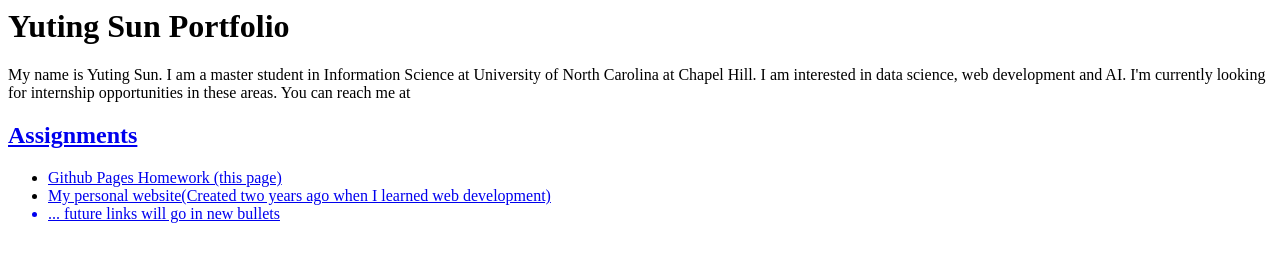
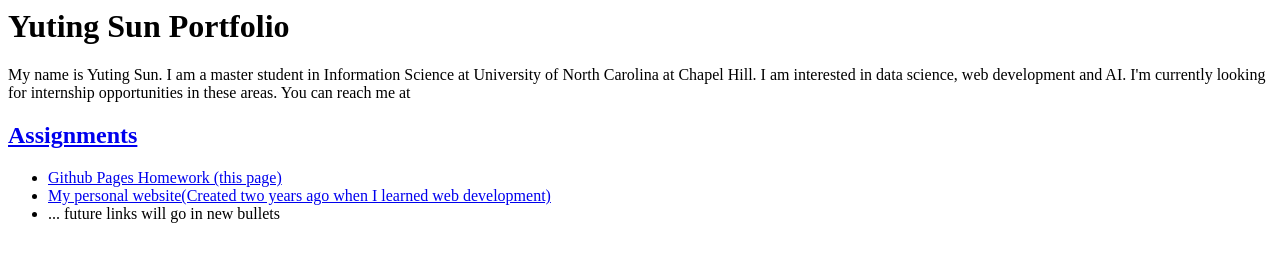
Before and after one commit to Yuting66621/yuting_portfolio, a plain HTML site: page index.html in a window 1280 px wide. Drawn offline with Linux system fonts and the light colour scheme.

Commit message:
correct syntax error

```diff
--- a/index.html
+++ b/index.html
@@ -9,6 +9,6 @@
 
 <ul>
 	<li><a href='https://github.com/Yuting66621/yuting_portfolio.git'>Github Pages Homework (this page)</a></li>
-	<li><a href="https://yuting66621.github.io/personal_website/">My personal website(Created two years ago when I learned web development)</li>
+	<li><a href="https://yuting66621.github.io/personal_website/">My personal website(Created two years ago when I learned web development)</a></li>
 	<li>... future links will go in new bullets</li>
 </ul>
```
